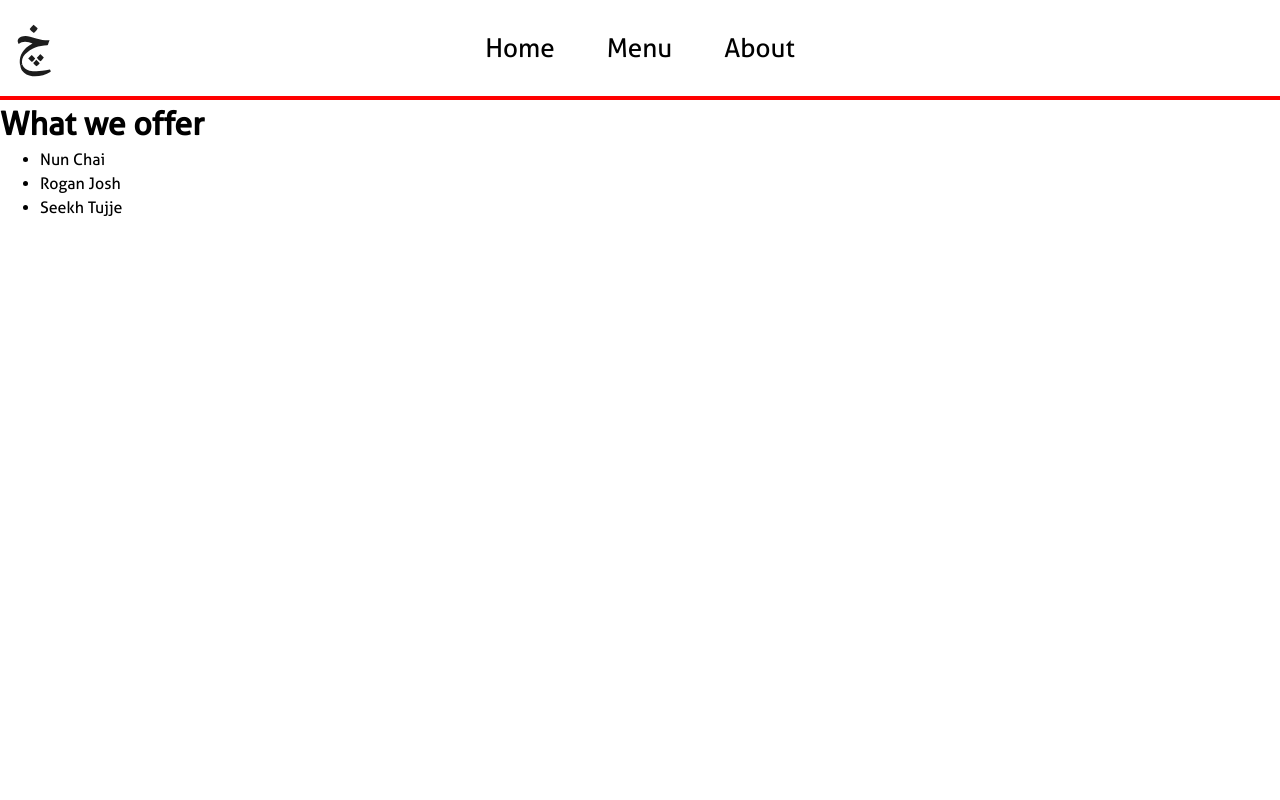
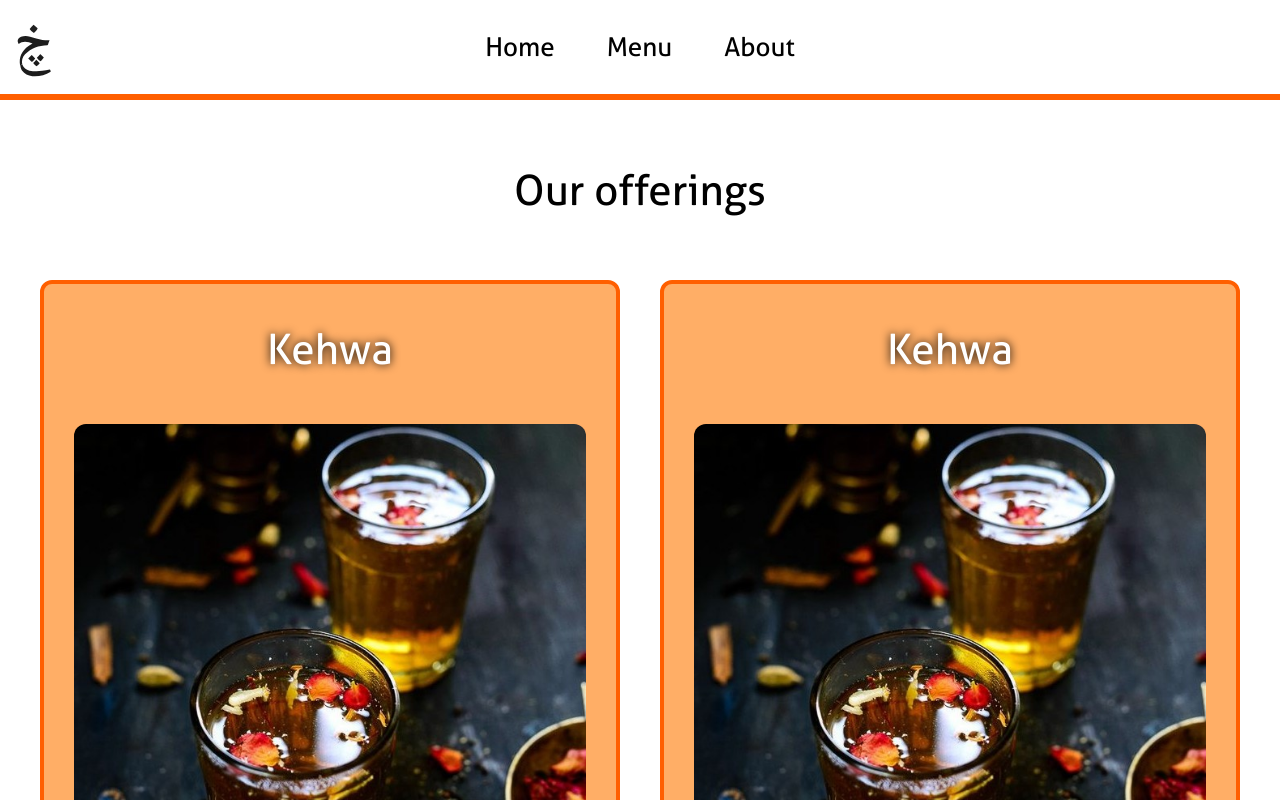
Before and after one commit to miryarik/restaurant-page, a website built with webpack: page src/template.html in a window 1280 px wide. Both pictures are taken after a click on the button "Menu". Shown: the top 800 px of the page. Built offline with nearby package versions, Linux system fonts and the light colour scheme.

Commit message:
menu and about pages added

```diff
--- a/src/loadAbout.js
+++ b/src/loadAbout.js
@@ -1,3 +1,5 @@
+import { appendChildren } from "./utils";
+
 export function loadAbout() {
 
     const contentDiv = document.querySelector('div#content');
@@ -6,16 +8,25 @@ export function loadAbout() {
     contentDiv.classList.remove("menu");
     contentDiv.classList.remove("home");
 
-    const header = document.createElement('h1');
-    header.innerText = "Reach out to us!";
+    const heading = document.createElement('div');
+    heading.classList.add("heading");
+    heading.innerText = "Reach out to us!";
 
-    const email = document.createElement('p');
-    email.innerText = "Email us at contact@shoadepend.com";
+    const container = document.createElement('div');
+    container.classList.add("container");
 
-    const number = document.createElement('p');
-    number.innerText = "Give us a call at 6922745801";
+    const address = document.createElement('div');
+    address.classList.add("address");
+    address.innerText = "101 Bliss Resort, Paradise";
 
-    contentDiv.appendChild(header);
-    contentDiv.appendChild(email);
-    contentDiv.appendChild(number);
+    const email = document.createElement('div');
+    email.classList.add("email");
+    email.innerText = "khenchen@paradise";
+
+    const number = document.createElement('div');
+    number.classList.add("number");
+    number.innerText = "111-000-1111";
+
+    appendChildren(container, [address, email, number]);
+    appendChildren(contentDiv, [heading, container]);
 }
--- a/src/loadMenu.js
+++ b/src/loadMenu.js
@@ -1,3 +1,7 @@
+import { appendChildren, makeCards, menuItems } from "./utils.js";
+
+
+
 export function loadMenu() {
 
     const contentDiv = document.querySelector("div#content");
@@ -6,22 +10,15 @@ export function loadMenu() {
     contentDiv.classList.remove("home");
     contentDiv.classList.remove("about");
 
-    const header = document.createElement('h1');
-    header.innerText = "What we offer";
-    contentDiv.appendChild(header);
+   const heading = document.createElement("div");
+   heading.classList.add("heading");
+   heading.innerText = "Our offerings";
 
-    const menu = document.createElement("ul");
-    contentDiv.appendChild(menu);
+   const menu = document.createElement("div");
+   menu.classList.add("menu-container");
 
-    const nunChai = document.createElement("li");
-    nunChai.innerText = "Nun Chai"
-    menu.appendChild(nunChai);
+   appendChildren(contentDiv, [heading, menu]);
 
-    const roganJosh = document.createElement("li");
-    roganJosh.innerText = "Rogan Josh"
-    menu.appendChild(roganJosh);
+   appendChildren(menu, makeCards(menuItems));
 
-    const seekhTujje = document.createElement("li");
-    seekhTujje.innerText = "Seekh Tujje"
-    menu.appendChild(seekhTujje);
 };
--- a/src/styles.css
+++ b/src/styles.css
@@ -14,7 +14,8 @@ body {
     min-height: 650px;
     height: max(100vh, 650px);
 
-    background-color: var(--bg-color);
+    --red: rgb(255, 95, 0);
+    --red-light: rgba(255, 120, 0, 0.6);
 
     display: grid;
     grid-template-rows: 100px 1fr;
@@ -31,7 +32,7 @@ body {
 
         z-index: 10;
 
-        border-bottom: 4px solid red;
+        border-bottom: 6px solid var(--red);
 
         & .logo {
             position: absolute;
@@ -65,9 +66,8 @@ body {
 
                 &:hover {
                     cursor: pointer;
-                    border-bottom: 6px solid red;
+                    border-bottom: 6px solid var(--red);
                     border-radius: 6px;
-
                 }
 
             }
@@ -85,6 +85,7 @@ body {
         ;
 
         position: relative;
+
 
         & #img-sq-1 {
             grid-area: sq1;
@@ -135,4 +136,127 @@ body {
         }
     }
 
+    & #content.menu {
+        display: grid;
+        grid-template-rows: 100px 1fr;
+        gap: 40px;
+
+        padding: 40px;
+
+        & .heading {
+            display: flex;
+            justify-content: center;
+            align-items: center;
+
+            font-size: 42px;
+        }
+
+        & .menu-container {
+            display: grid;
+            grid-template: 1fr 1fr / 1fr 1fr;
+            grid-template-columns: repeat(auto-fill, minmax(400px, 1fr));
+            gap: 40px;
+
+            & .card {
+                border: 4px solid var(--red);
+                border-radius: 12px;
+
+                display: grid;
+                grid-template: 1fr 5fr 1fr / 1fr 1fr;
+                grid-template-areas:
+                    "heading heading"
+                    "poster poster"
+                    "... price"
+                ;
+                justify-content: center;
+                align-items: center;
+
+                background-color: var(--red-light);
+
+                padding: 10px;
+
+                color: white;
+                text-shadow: 0 0 10px black;
+
+                .heading {
+                    grid-area: heading;
+                    font-size: 42px;
+                }
+
+                .poster {
+                    grid-area: poster;
+                    padding: 20px;
+
+                    img {
+                        object-fit: cover;
+                        border-radius: 12px;
+                    }
+                }
+
+                .price {
+                    grid-area: price;
+                    text-align: right;
+                    padding: 0 20px;
+                    font-size: 32px;
+                }
+
+                &:hover,
+                &:focus {
+                    cursor: pointer;
+                    box-shadow: 0 0 10px var(--red);
+                    border-width: 6px;
+                }
+            }
+        }
+    }
+
+    & #content.about {
+
+        padding: 40px;
+
+        display: grid;
+        grid-template: 100px 1fr / 1fr;
+        gap: 40px;
+        justify-content: center;
+        align-items: center;
+
+        & .heading {
+            text-align: center;
+            font-size: 40px;
+        }
+
+        & .container {
+            display: flex;
+            flex-direction: column;
+            align-items: center;
+            justify-content: center;
+            gap: 40px;
+
+            align-self: start;
+
+            font-size: 30px;
+
+            & div {
+                padding: 20px 40px;
+
+                border: 4px solid var(--red);
+                border-radius: 12px;
+
+                background-color: var(--red-light);
+
+                color: white;
+                text-shadow: 0 0 10px black;
+                text-wrap: nowrap;
+
+                &:hover,
+                &:focus {
+                    cursor: pointer;
+                    box-shadow: 0 0 10px var(--red);
+                    border-width: 6px;
+                }
+            }
+        }
+
+    }
+
 }
--- a/src/utils.js
+++ b/src/utils.js
@@ -1,3 +1,5 @@
+import kehwaImg from "./images/whisk-affair-kehwa.jpeg";
+
 export function appendChildren(node, children) {
     // takes a DOM node (parent) and a list of desired children
     // appends the children to the parent node
@@ -27,3 +29,67 @@ export function createImgs(sources) {
 
     return imgs;
 }
+
+export function makeCards(items) {
+
+    let cards = [];
+
+    items.forEach(item => {
+        const cardDiv = document.createElement("div");
+        cardDiv.classList.add("card");
+
+        const heading = document.createElement("div");
+        heading.classList.add("heading");
+        heading.innerText = item.name;
+
+        const poster = document.createElement("div");
+        poster.classList.add("poster")
+        const img = document.createElement("img");
+        img.src = item.imgSrc;
+        poster.appendChild(img);
+
+        const price = document.createElement("div");
+        price.classList.add("price");
+        price.innerText = item.price;
+
+        appendChildren(cardDiv, [heading, poster, price]);
+
+        cards.push(cardDiv);
+
+    });
+
+    return cards;
+}
+
+
+export const menuItems = [
+    {
+        name : "Kehwa",
+        imgSrc : kehwaImg,
+        price : "$20",
+    },
+
+    {
+        name : "Kehwa",
+        imgSrc : kehwaImg,
+        price : "$20",
+    },
+
+    {
+        name : "Kehwa",
+        imgSrc : kehwaImg,
+        price : "$20",
+    },
+
+    {
+        name : "Kehwa",
+        imgSrc : kehwaImg,
+        price : "$20",
+    },
+
+    {
+        name : "Kehwa",
+        imgSrc : kehwaImg,
+        price : "$20",
+    },
+]
```
Also changed, not shown: src/images/whisk-affair-kehwa.jpeg (added).
